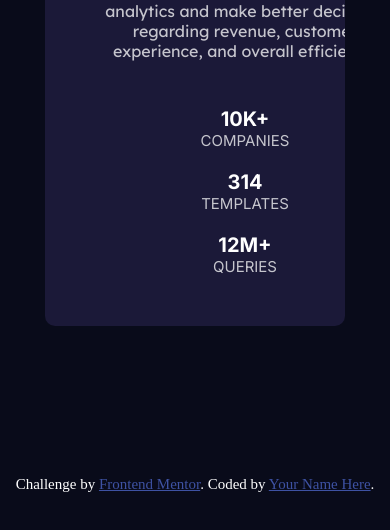
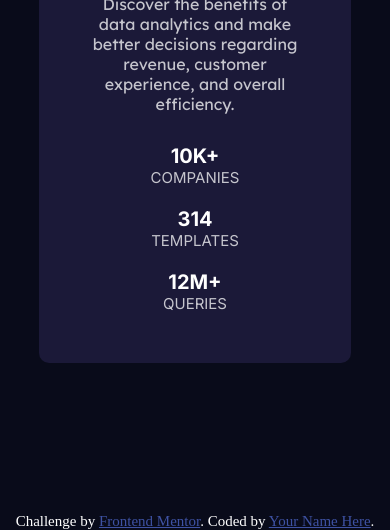
Before and after one commit to DessyZeal/statscard, a plain HTML site: page index.html in a window 390 px wide. Shown: the part 676-1206 px from the top of the page. Before the commit the page ends 1177 px from the top, so only its background shows below. Drawn offline with Linux system fonts and the light colour scheme.

Commit message:
new commit

```diff
--- a/style.css
+++ b/style.css
@@ -1,7 +1,11 @@
 @import url('https://fonts.googleapis.com/css2?family=Alata&family=Inter:ital,opsz,wght@0,14..32,100..900;1,14..32,100..900&family=Josefin+Sans:ital,wght@0,100..700;1,100..700&family=Outfit:wght@100..900&family=Poppins:ital,wght@0,100;0,200;0,300;0,400;0,500;0,600;0,700;0,800;0,900;1,100;1,200;1,300;1,400;1,500;1,600;1,700;1,800;1,900&display=swap');
 
 @import url('https://fonts.googleapis.com/css2?family=Alata&family=Inter:ital,opsz,wght@0,14..32,100..900;1,14..32,100..900&family=Josefin+Sans:ital,wght@0,100..700;1,100..700&family=Lexend+Deca:wght@100..900&family=Outfit:wght@100..900&family=Poppins:ital,wght@0,100;0,200;0,300;0,400;0,500;0,600;0,700;0,800;0,900;1,100;1,200;1,300;1,400;1,500;1,600;1,700;1,800;1,900&display=swap');
-
+* {
+    margin: 0;
+    padding: 0;
+    box-sizing: border-box;
+}
 :root {
     --very-dark-blue-bg: #090b1a;
     --card-background: #1b1938;
@@ -91,8 +95,6 @@ body {
     .card_content {
         width: 100%;
         text-align: center;
-        justify-content: center;
-
     }
     .stats {
         flex-direction: column;
@@ -100,3 +102,6 @@ body {
         align-items: center;
     }
 }
+@media (max-width:) {
+
+}
```
